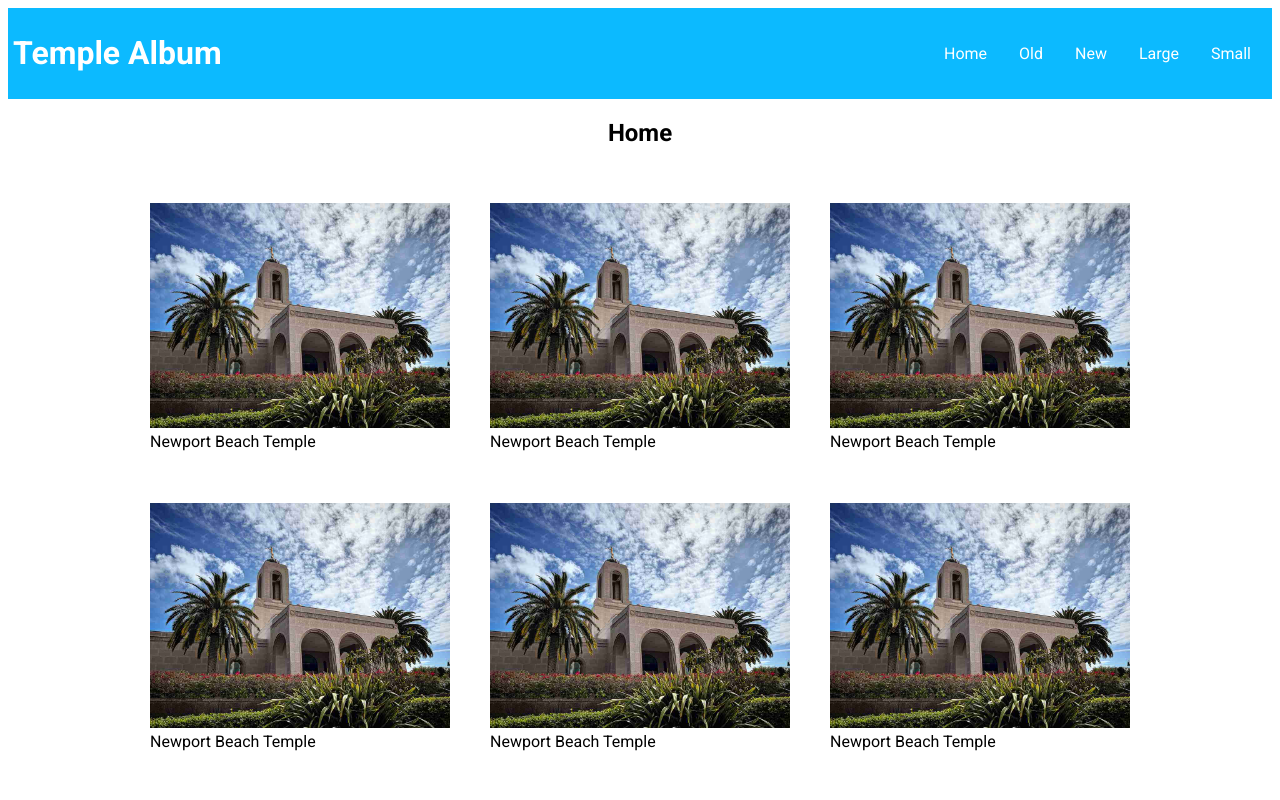
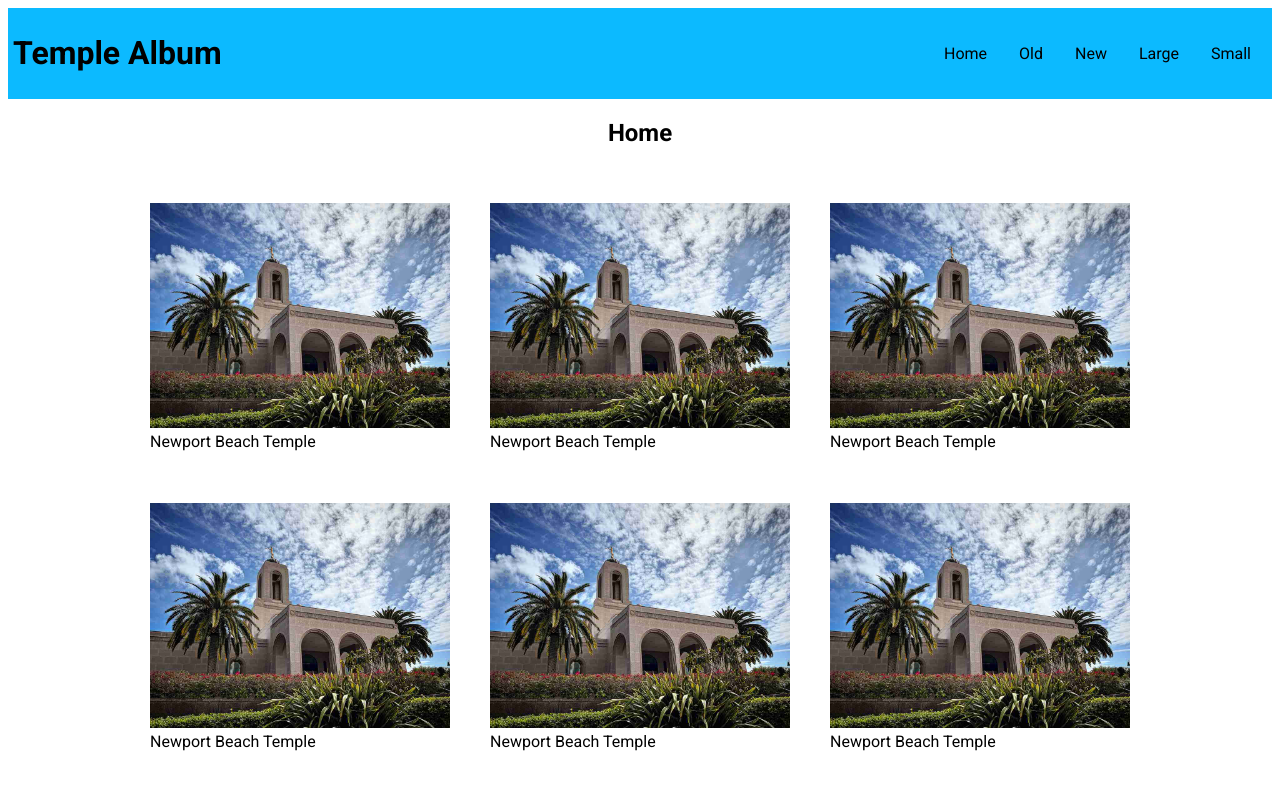
Before and after one commit to Spyderman166/wdd131, a plain HTML site: page temples.html in a window 1280 px wide. Shown: the top 800 px of the page. Drawn offline with Linux system fonts and the light colour scheme.

Commit message:
temples contrast

```diff
--- a/styles/temples-large.css
+++ b/styles/temples-large.css
@@ -6,7 +6,7 @@
     .navigation {
         display: flex;
         background-color: #0cbaff;
-        color: #fff;
+        color: black;
         align-items: center;
 
     }
--- a/styles/temples.css
+++ b/styles/temples.css
@@ -5,7 +5,7 @@ body {
 .navigation {
     display: flex;
     background-color: #0cbaff;
-    color: #fff;
+    color: black;
     align-items: start;
     justify-content: space-between;
     padding: 5px;
@@ -16,12 +16,12 @@ nav a {
     padding: 1rem;
     text-align: center;
     text-decoration: none;
-    color: #ffffff;
+    color: black;
 }
 
 nav a:hover {
     background-color: #007497;
-    color: #ffffff;
+    color: black;
     font-weight: 700;
 }
 
```
